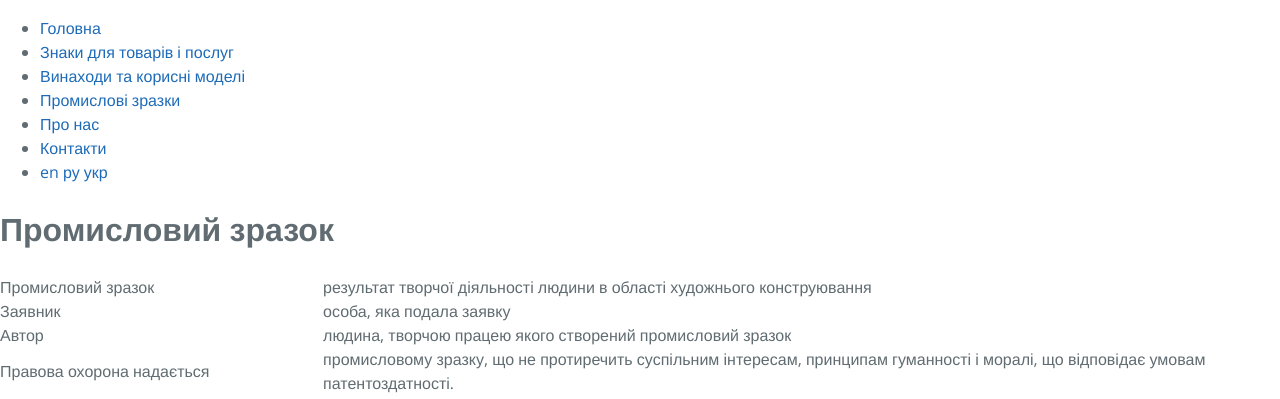
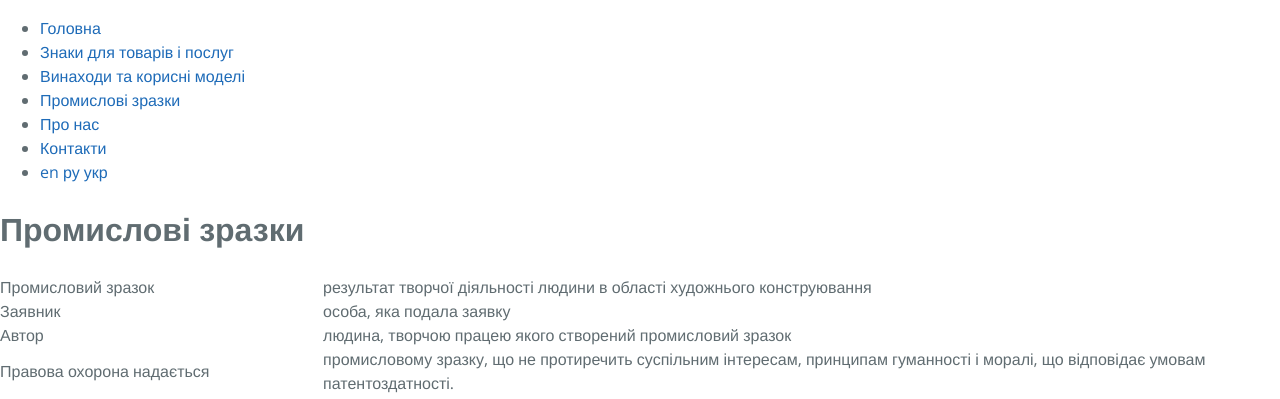
Before and after one commit to Mindshine/patent, a Jekyll site: the page built from _posts/ua/pages/2000-01-01-designs.html, in a window 1280 px wide. Shown: the top 399 px of the page. Built offline with Jekyll 4.4.1, drawn with Linux system fonts in a browser that asks for light colours; Markdown is read by kramdown in place of the engine named in the settings.

Commit message:
Update 2000-01-01-designs.html

```diff
--- a/_posts/ua/pages/2000-01-01-designs.html
+++ b/_posts/ua/pages/2000-01-01-designs.html
@@ -3,7 +3,7 @@ name: designs
 title: Київпатентбюро
 lang: ua
 ---
-<h1>Промисловий зразок</h1>
+<h1>Промислові зразки</h1>
 <table>
   <tr>
     <td>Промисловий зразок</td><td>результат творчої діяльності людини в області художнього конструювання</td>
```
